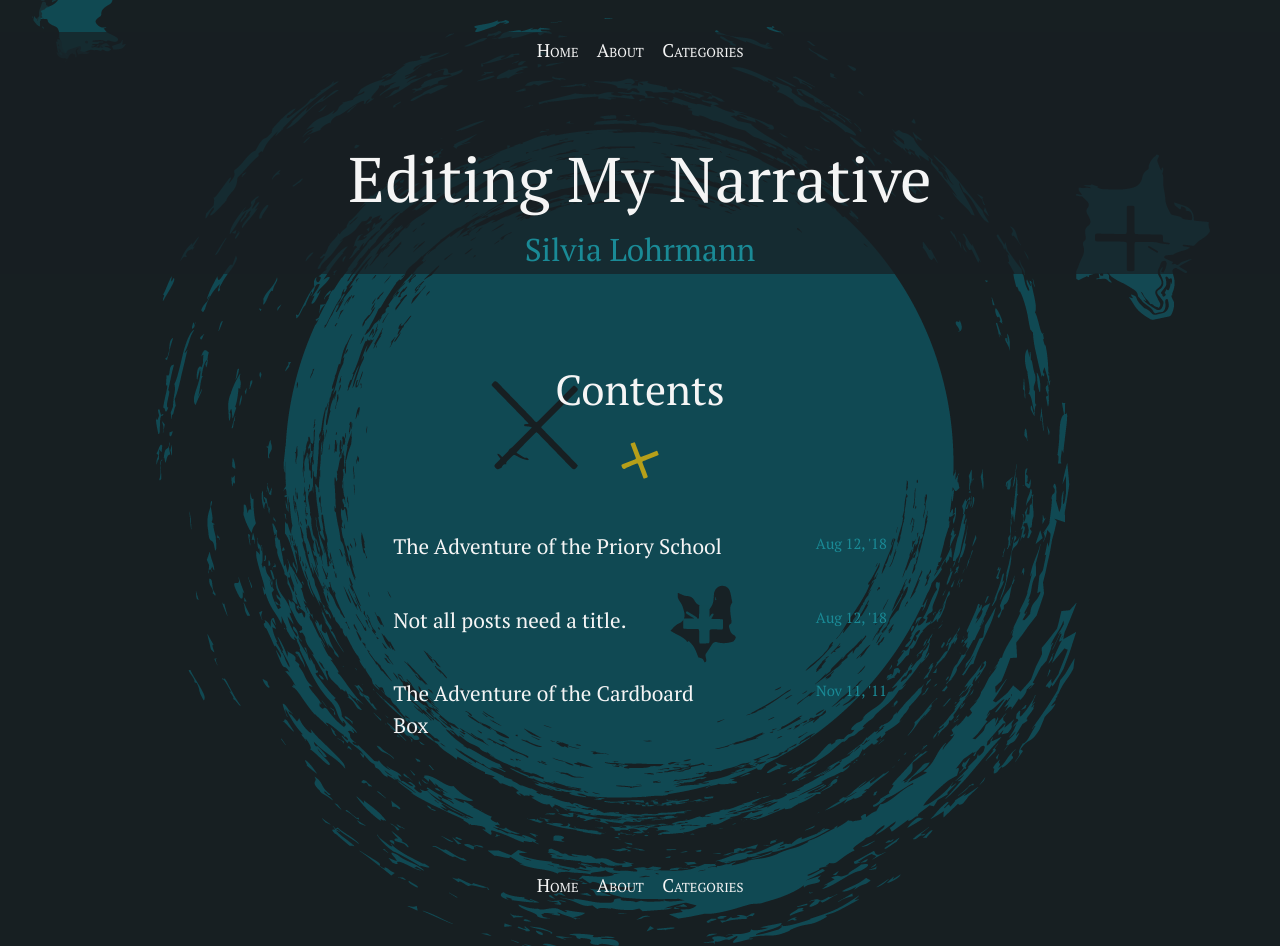
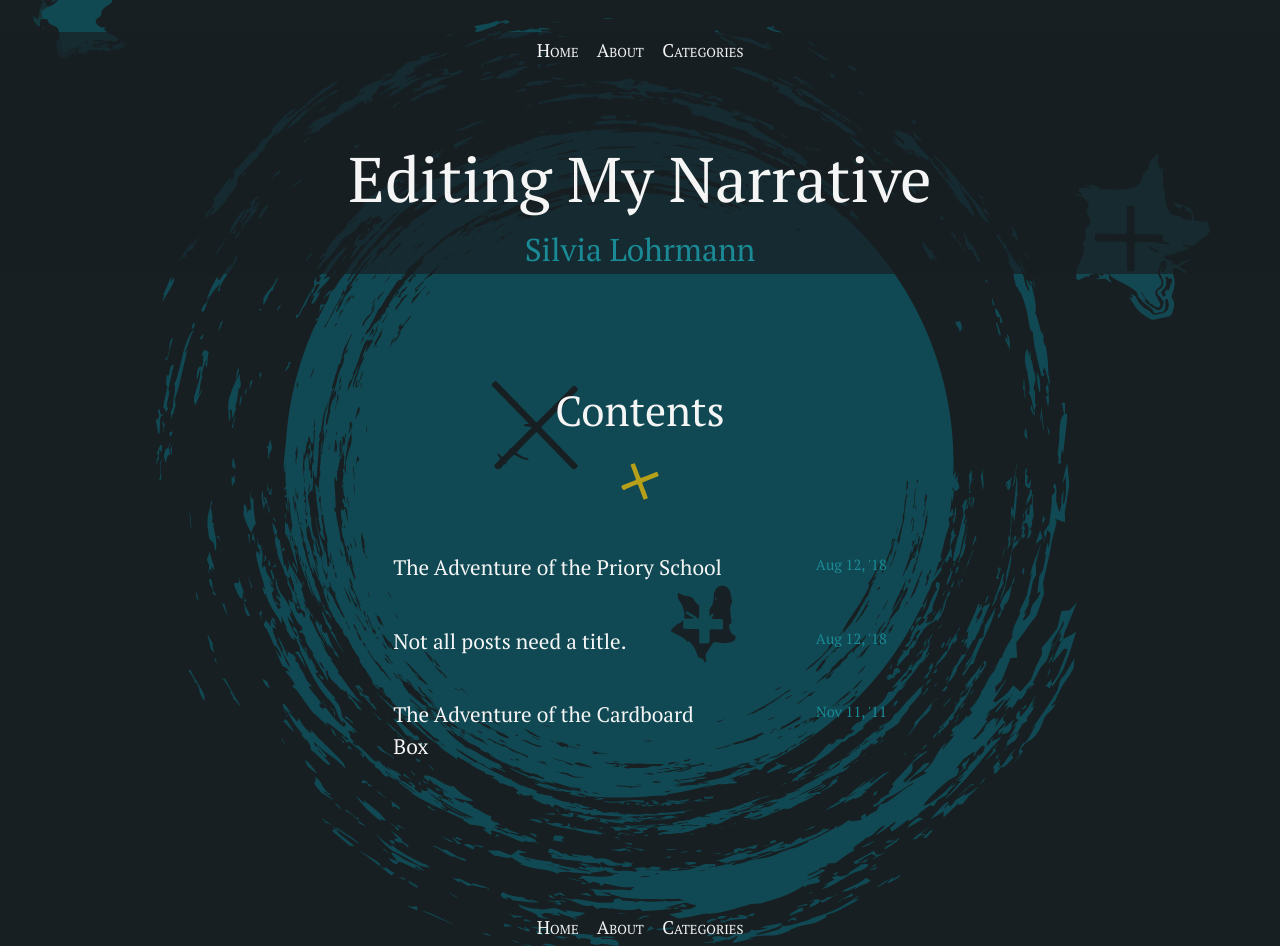
Before and after one commit to silvialohrmann/editorial, a Jekyll site: the page built from index.html, in a window 1280 px wide. Built offline with Jekyll 4.4.1, drawn with Linux system fonts in a browser that asks for light colours; the list of posts is cut into pages by our own code.

Commit message:
Update _base.scss

```diff
--- a/_sass/_base.scss
+++ b/_sass/_base.scss
@@ -138,8 +138,11 @@ figcaption {
 .home {
   max-width: 24em;
   margin: auto;
-  padding: 3em 1em;
+  padding: 4em 1em;
   color: $for-dark-background;
+      @media (max-width: $on-bigphone) {
+    padding: 3em 1em;
+  }
 }
 
 #main .post-link, #main .pagination-next, #main .pagination-previous {
```
